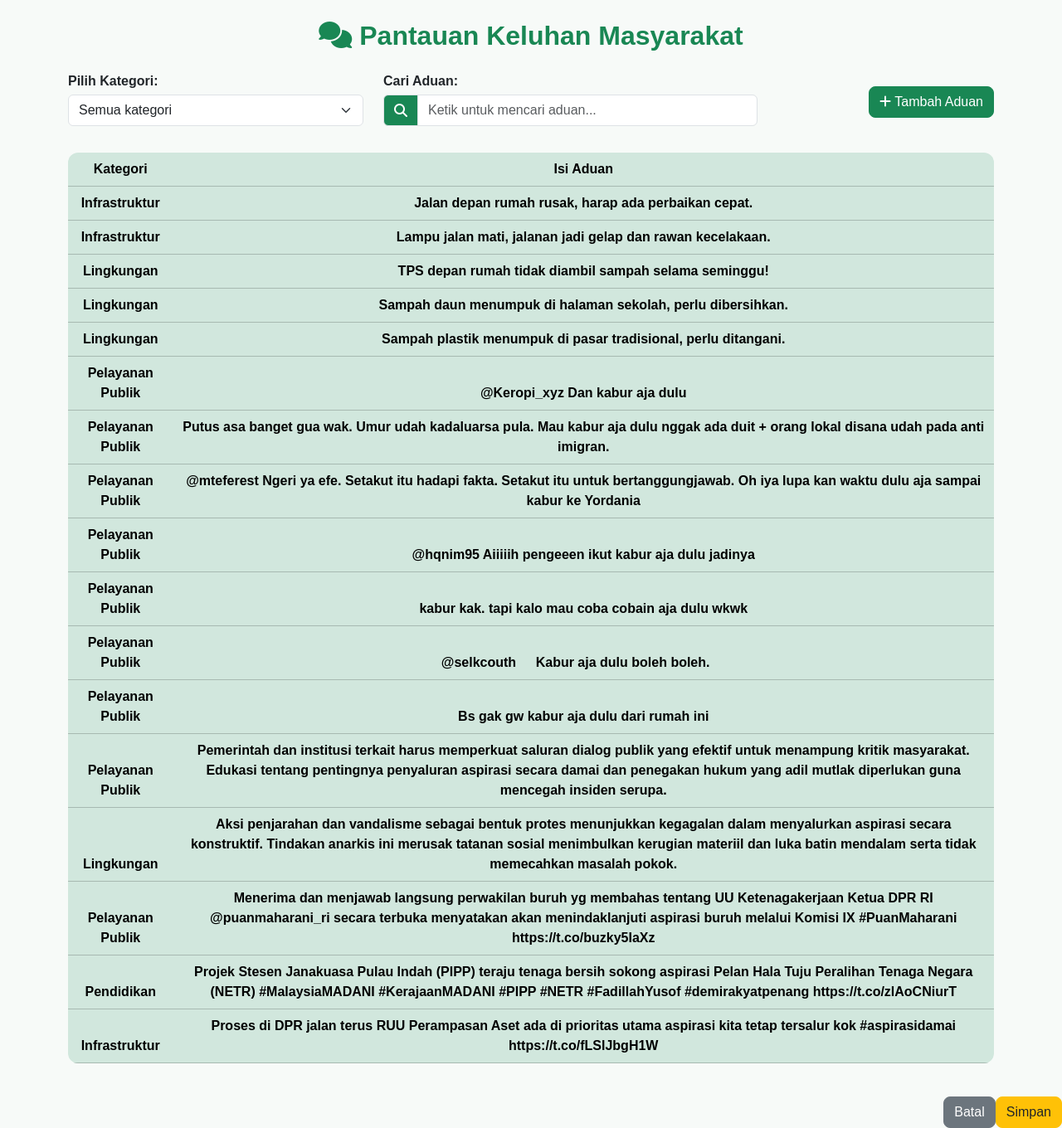
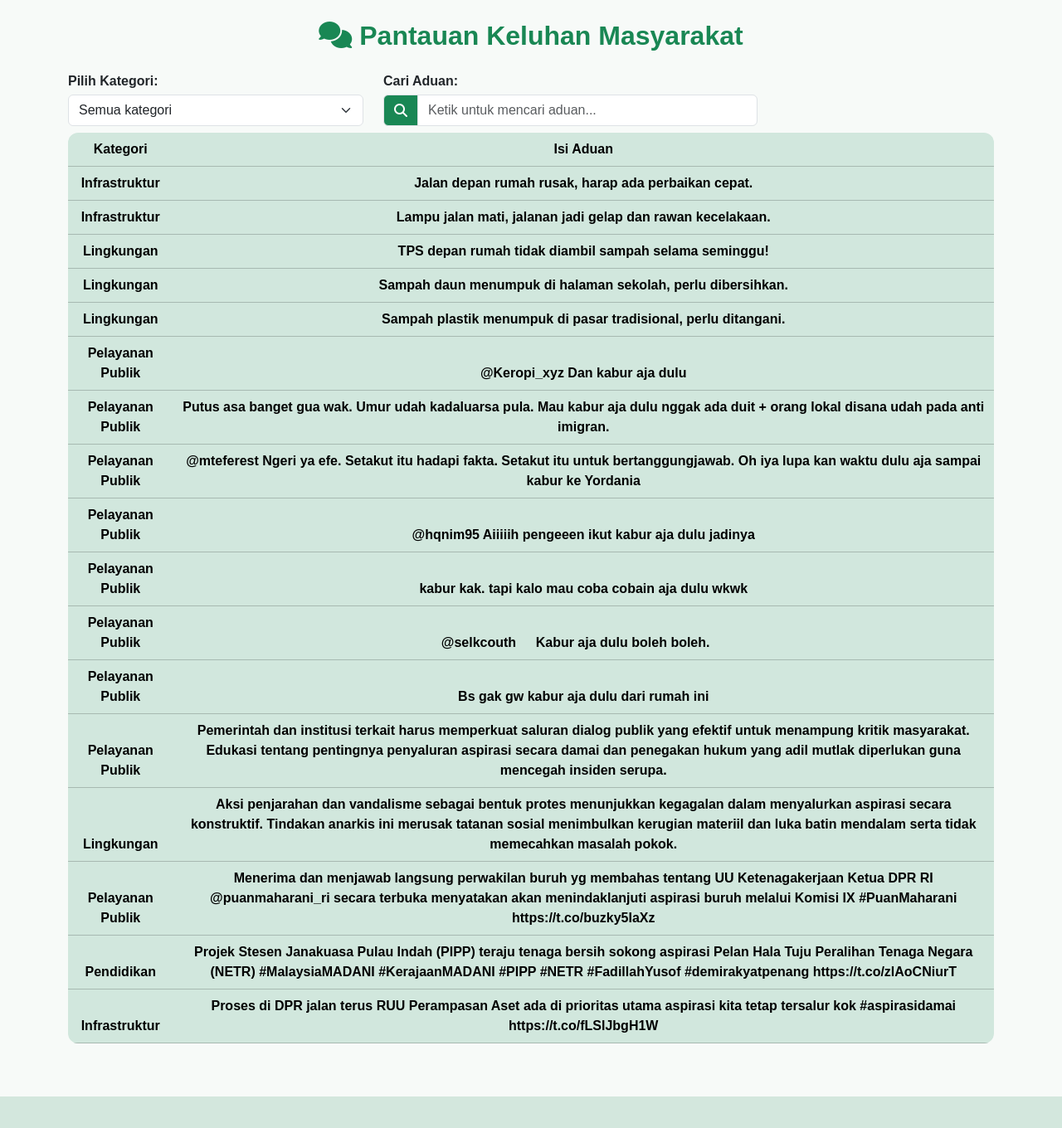
Before and after one commit to Enggal350/Deteksi-Dini-Masalah-Sosial-Pemantauan-Keluhan, a PHP site: page /proses/tampilan.php?p=1 in a window 1280 px wide. Shown: the whole page at 83% size. After the commit the page ends 1322 px from the top, so only its background shows below. Run offline with PHP 8.4, Linux system fonts and the light colour scheme; lists and menus that the app fills with data are empty.

Commit message:
Update tampilan.php

```diff
--- a/tampilan.php
+++ b/tampilan.php
@@ -32,6 +32,7 @@
         </select>
       </div>
 
+
       <div class="col-md-5 mb-2">
         <label class="fw-semibold mb-1">Cari Aduan:</label>
         <div class="input-group">
@@ -40,33 +41,23 @@
         </div>
       </div>
 
-      <div class="col-md-3 mt-3 mt-md-0 text-end">
-        <button class="btn btn-success" data-bs-toggle="modal" data-bs-target="#addModal">
-          <i class="fa-solid fa-plus"></i> Tambah Aduan
-        </button>
-      </div>
-    </div>
+         <?php require_once "route.php" ?>
 
-    <?php require_once "route.php" ?>
 
-        <div class="modal-footer">
-          <button type="button" class="btn btn-secondary" data-bs-dismiss="modal">Batal</button>
-          <button type="button" id="saveStatusBtn" class="btn btn-warning text-dark">Simpan</button>
-        </div>
-      </div>
-    </div>
-  </div>
+
+
 
   <script src="https://cdn.jsdelivr.net/npm/bootstrap@5.3.3/dist/js/bootstrap.bundle.min.js"></script>
-  <!-- <script src="tampilan.js"></script> -->
+  <script src="tampilan.js"></script>
    <script>
 function goToCategory(value) {
   if (value === "semua") {
-    window.location.href = "./?p=semua" ;
+    window.location.href = "tampilan.php?p=semua";
   } else {
-    window.location.href = "./?p=" + value;
+    window.location.href = "tampilan.php?p=" + value;
   }
 }
 </script>
+
 </body>
 </html>
```
